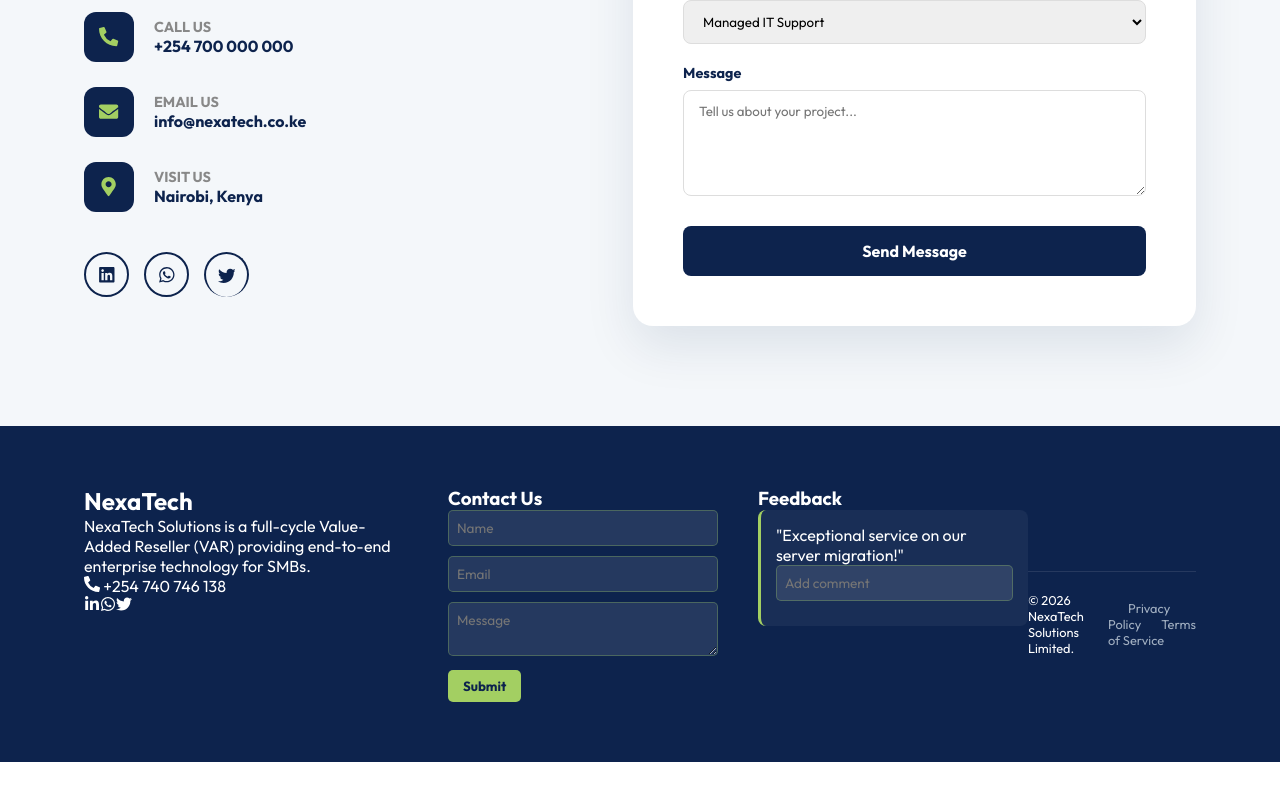
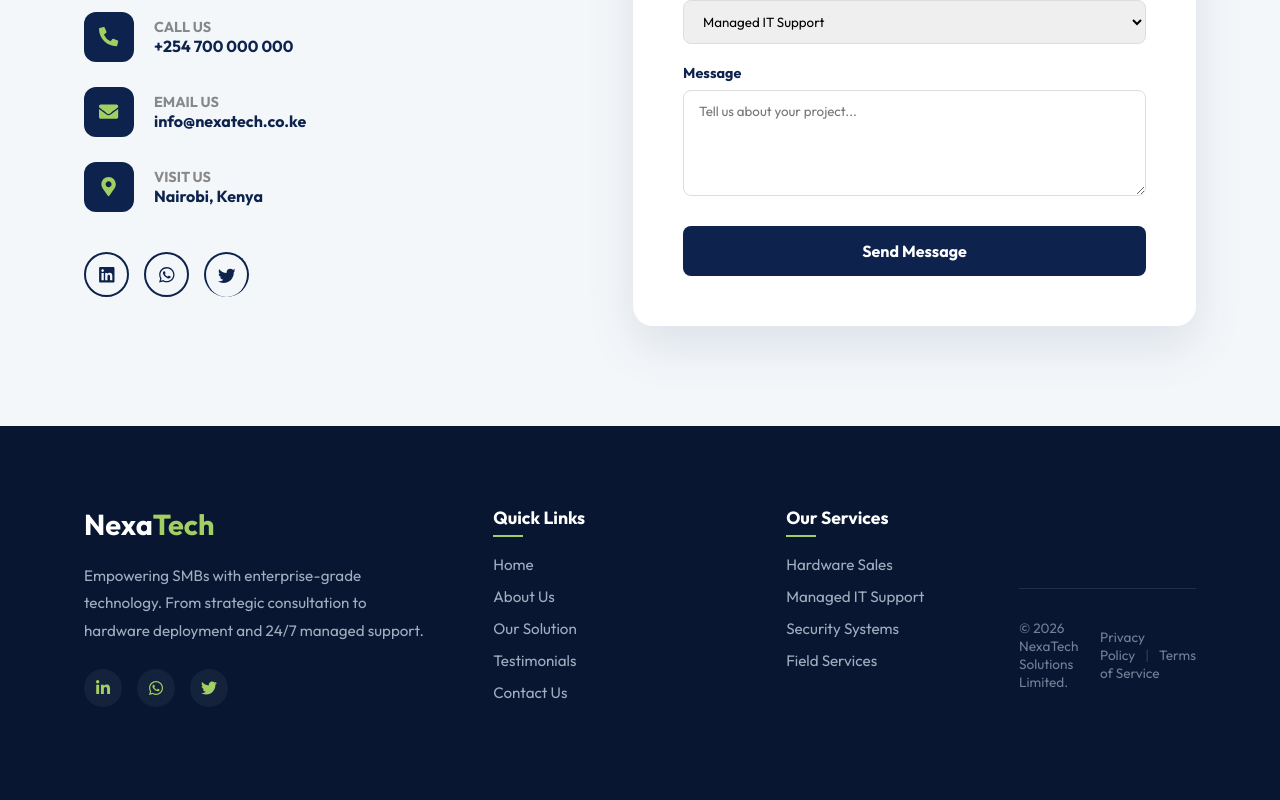
Before and after one commit to Inferno-cmd/Alvion-Consultancy-Group, a React (Vite) app: page / in a window 1280 px wide. Shown: the part 4963-5763 px from the top of the page. Before the commit the page ends 5725 px from the top, so only its background shows below. Built offline with nearby package versions, Linux system fonts and the light colour scheme.

Commit message:
update App.jsx, Navbar.jsx, Testimonial.css, Contact.jsx, and move LegalModal files to Footer

```diff
--- a/src/components/Footer/Footer.css
+++ b/src/components/Footer/Footer.css
@@ -1,59 +1,85 @@
 .footer-main {
-    background-color: #0d234d;
-    color: white;
-    padding: 60px 0 20px 0;
+    background-color: #081631; /* Even darker blue for a "grounded" feel */
+    color: #ffffff;
+    padding: 80px 0 30px 0;
+    font-family: 'Segoe UI', sans-serif;
 }
 
 .footer-grid {
     display: grid;
-    grid-template-columns: 1.2fr 1fr 1fr; /* Three columns as seen in your screenshot */
-    gap: 40px;
-    margin-bottom: 40px;
+    grid-template-columns: 1.5fr 1fr 1fr;
+    gap: 60px;
+    margin-bottom: 60px;
 }
 
-.footer-input, .footer-textarea {
-    width: 100%;
-    background: rgba(255,255,255,0.1);
-    border: 1px solid rgba(163, 207, 98, 0.3);
-    border-radius: 5px;
-    padding: 8px;
-    color: white;
-    margin-bottom: 10px;
-    font-size: 0.85rem;
+.footer-logo { font-size: 1.8rem; margin-bottom: 20px; }
+.footer-logo span { color: #a3cf62; }
+
+.footer-bio {
+    color: #a0aec0;
+    line-height: 1.8;
+    font-size: 0.95rem;
+    margin-bottom: 25px;
 }
 
-.footer-submit-btn {
-    background: #a3cf62;
-    color: #0d234d;
-    border: none;
-    padding: 8px 15px;
-    border-radius: 5px;
-    font-weight: 700;
-    cursor: pointer;
+.footer-socials { display: flex; gap: 15px; }
+.footer-socials a {
+    width: 38px; height: 38px;
+    background: rgba(255, 255, 255, 0.05);
+    color: #a3cf62;
+    display: flex; align-items: center; justify-content: center;
+    border-radius: 50%;
+    transition: 0.3s;
 }
 
-.feedback-box {
-    background: rgba(255,255,255,0.05);
-    padding: 15px;
-    border-radius: 8px;
-    border-left: 3px solid #a3cf62;
+.footer-socials a:hover {
+    background: #a3cf62;
+    color: #081631;
+    transform: translateY(-3px);
 }
 
+.footer-col h3 {
+    color: #ffffff;
+    font-size: 1.1rem;
+    margin-bottom: 25px;
+    position: relative;
+}
+
+.footer-col h3::after {
+    content: '';
+    position: absolute;
+    bottom: -8px; left: 0;
+    width: 30px; height: 2px;
+    background: #a3cf62;
+}
+
+.footer-links { list-style: none; padding: 0; }
+.footer-links li { margin-bottom: 12px; }
+.footer-links li a {
+    color: #a0aec0;
+    text-decoration: none;
+    font-size: 0.95rem;
+    transition: 0.2s;
+}
+
+.footer-links li a:hover { color: #a3cf62; padding-left: 5px; }
+
+/* The Bottom Bar */
 .footer-bottom {
+    border-top: 1px solid rgba(255, 255, 255, 0.1);
+    padding-top: 30px;
     display: flex;
     justify-content: space-between;
     align-items: center;
-    border-top: 1px solid rgba(255,255,255,0.1);
-    padding-top: 20px;
-    font-size: 0.8rem;
+    font-size: 0.85rem;
+    color: #718096;
 }
 
 .footer-legal a {
-    color: #a0aec0;
-    margin-left: 20px;
+    color: #718096;
     text-decoration: none;
+    transition: 0.2s;
 }
 
-.footer-legal a:hover {
-    color: #a3cf62;
-}
+.footer-legal a:hover { color: #ffffff; }
+.divider { margin: 0 10px; color: #334155; }
--- a/src/components/Footer/Footer.jsx
+++ b/src/components/Footer/Footer.jsx
@@ -1,7 +1,7 @@
 import React, { useState } from 'react';
 import './Footer.css';
-import LegalModal from "./LegalModal"; // Ensure this file exists in this folder
-import { FaLinkedinIn, FaWhatsapp, FaTwitter, FaPhoneAlt } from 'react-icons/fa';
+import LegalModal from "./LegalModal";
+import { FaLinkedinIn, FaWhatsapp, FaTwitter, FaPhoneAlt, FaEnvelope } from 'react-icons/fa';
 
 const Footer = () => {
   const [modalConfig, setModalConfig] = useState({ isOpen: false, title: '', content: null });
@@ -20,16 +20,13 @@ const Footer = () => {
       <div className="nx-container">
         <div className="footer-grid">
 
-          {/* Column 1: Brand Summary */}
+          {/* Column 1: Brand Identity */}
           <div className="footer-col brand-col">
             <h2 className="footer-logo">Nexa<span>Tech</span></h2>
             <p className="footer-bio">
-              NexaTech Solutions is a full-cycle Value-Added Reseller (VAR) providing
-              end-to-end enterprise technology for SMBs.
+              Empowering SMBs with enterprise-grade technology. From strategic
+              consultation to hardware deployment and 24/7 managed support.
             </p>
-            <div className="contact-phone">
-              <FaPhoneAlt className="phone-icon" /> <span>+254 740 746 138</span>
-            </div>
             <div className="footer-socials">
               <a href="#"><FaLinkedinIn /></a>
               <a href="#"><FaWhatsapp /></a>
@@ -37,35 +34,39 @@ const Footer = () => {
             </div>
           </div>
 
-          {/* Column 2: Contact Us Form (Restored) */}
+          {/* Column 2: Navigation Map */}
           <div className="footer-col">
-            <h3>Contact Us</h3>
-            <div className="footer-mini-form">
-               <input type="text" placeholder="Name" className="footer-input" />
-               <input type="email" placeholder="Email" className="footer-input" />
-               <textarea placeholder="Message" className="footer-textarea"></textarea>
-               <button className="footer-submit-btn">Submit</button>
-            </div>
+            <h3>Quick Links</h3>
+            <ul className="footer-links">
+              <li><a href="#home">Home</a></li>
+              <li><a href="#about">About Us</a></li>
+              <li><a href="#solutions">Our Solution</a></li>
+              <li><a href="#testimonial">Testimonials</a></li>
+              <li><a href="#contact">Contact Us</a></li>
+            </ul>
           </div>
 
-          {/* Column 3: Feedback (Restored) */}
+          {/* Column 3: Services Sitemap */}
           <div className="footer-col">
-            <h3>Feedback</h3>
-            <div className="feedback-box">
-              <p className="feedback-quote">"Exceptional service on our server migration!"</p>
-              <div className="feedback-comment-area">
-                <input type="text" placeholder="Add comment" className="footer-input" />
-              </div>
-            </div>
+            <h3>Our Services</h3>
+            <ul className="footer-links">
+              <li><a href="#services">Hardware Sales</a></li>
+              <li><a href="#services">Managed IT Support</a></li>
+              <li><a href="#services">Security Systems</a></li>
+              <li><a href="#services">Field Services</a></li>
+            </ul>
           </div>
 
         </div>
 
-        {/* Bottom Bar with Legal Links */}
+        {/* Unique Bottom Bar */}
         <div className="footer-bottom">
-          <p>&copy; 2026 NexaTech Solutions Limited.</p>
+          <div className="copyright">
+            &copy; {new Date().getFullYear()} NexaTech Solutions Limited.
+          </div>
           <div className="footer-legal">
             <a href="#" onClick={openLegal('Privacy Policy', 'privacy')}>Privacy Policy</a>
+            <span className="divider">|</span>
             <a href="#" onClick={openLegal('Terms of Service', 'terms')}>Terms of Service</a>
           </div>
         </div>
```
